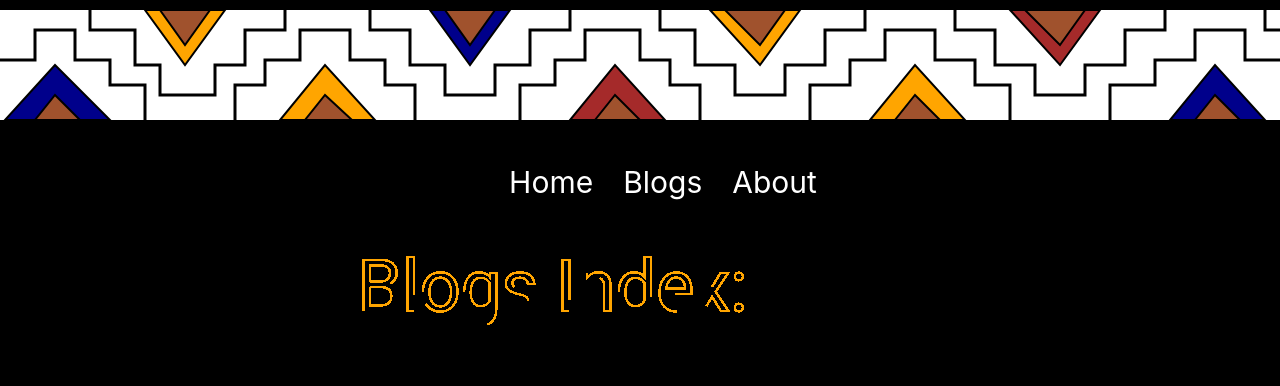
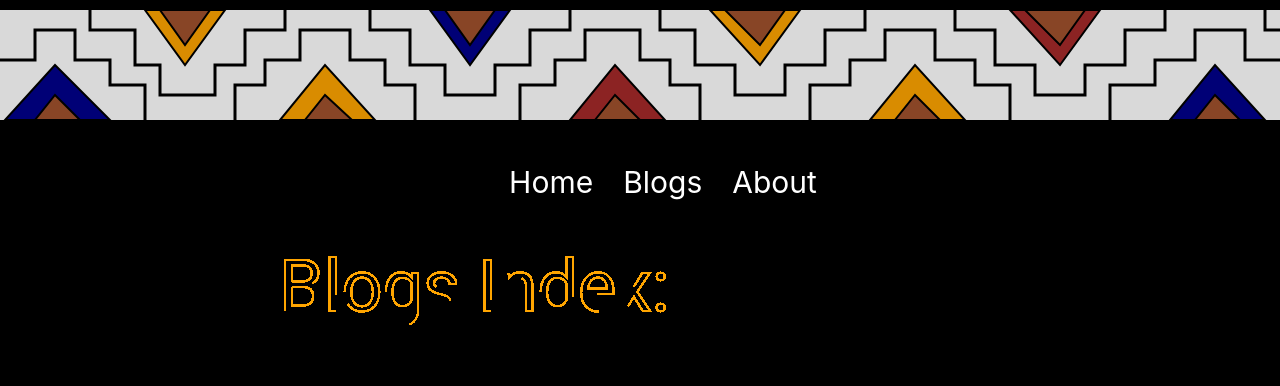
Before and after one commit to thandazilegcisa/1860303-React-App, a React (Create React App) app: page /blogs in a window 1280 px wide. Shown: the top 386 px of the page. Built offline with nearby package versions, Linux system fonts and the light colour scheme.

Commit message:
Final Sub

```diff
--- a/src/styles/Blogs.css
+++ b/src/styles/Blogs.css
@@ -78,7 +78,7 @@ h2 {
 }
 @media screen and (max-width: 1400px) {
   .blogsSvg {
-    transform: translateX(85%);
+    transform: translateX(65%);
   }
 }
 @media screen and (max-width: 580px) {
--- a/src/styles/TopPattern.css
+++ b/src/styles/TopPattern.css
@@ -1,3 +1,4 @@
 .pattern-Above {
   background-color: white;
+  opacity: 85%;
 }
```
